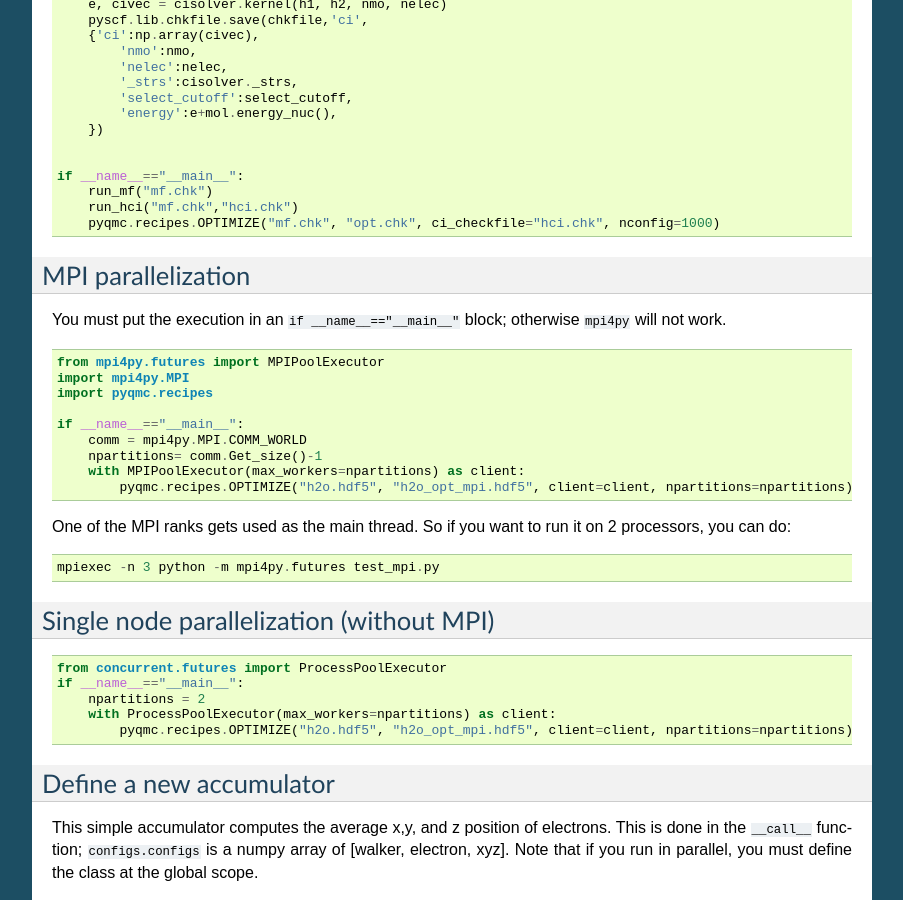
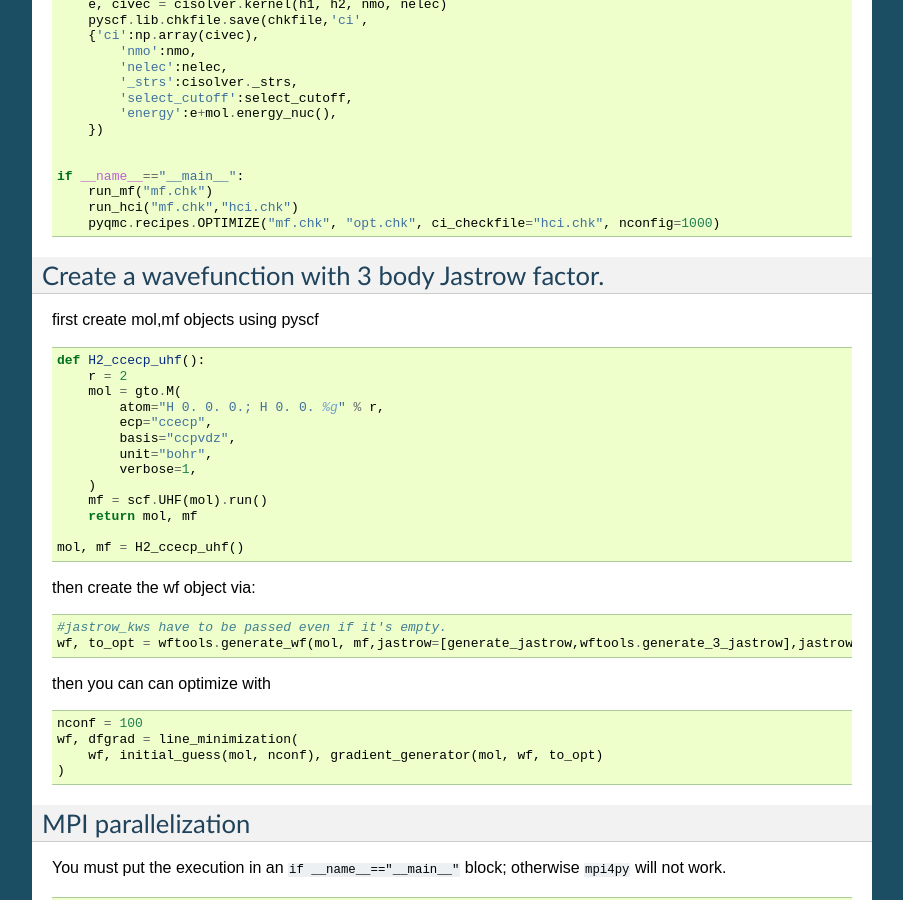
Before and after one commit to WagnerGroup/pyqmc, a Sphinx documentation site: the page built from doc/source/snippets.md, in a window 1280 px wide and 900 px high, scrolled down 1431 px. Shown: the whole window, without its empty margins (198-1101 px from the left). Built offline with Sphinx 7.4.7, drawn with Linux system fonts in a browser that asks for light colours; some of the changed text lies outside the part shown.

Commit message:
added 3 body jastrow HOWTO in snippets.md

````diff
--- a/doc/source/snippets.md
+++ b/doc/source/snippets.md
@@ -98,6 +98,39 @@ if __name__=="__main__":
     run_hci("mf.chk","hci.chk")
     pyqmc.recipes.OPTIMIZE("mf.chk", "opt.chk", ci_checkfile="hci.chk", nconfig=1000)
 ```
+
+### Create a wavefunction with 3 body Jastrow factor.
+
+first create mol,mf objects using pyscf
+
+```
+def H2_ccecp_uhf():
+    r = 2
+    mol = gto.M(
+        atom="H 0. 0. 0.; H 0. 0. %g" % r,
+        ecp="ccecp",
+        basis="ccpvdz",
+        unit="bohr",
+        verbose=1,
+    )
+    mf = scf.UHF(mol).run()
+    return mol, mf
+
+mol, mf = H2_ccecp_uhf()
+```
+then create the wf object via:
+```
+#jastrow_kws have to be passed even if it's empty.
+wf, to_opt = wftools.generate_wf(mol, mf,jastrow=[generate_jastrow,wftools.generate_3_jastrow],jastrow_kws=[{},{}])
+```
+then you can can optimize with
+```
+nconf = 100
+wf, dfgrad = line_minimization(
+    wf, initial_guess(mol, nconf), gradient_generator(mol, wf, to_opt)
+)
+```
+
 
 
 ### MPI parallelization
````
